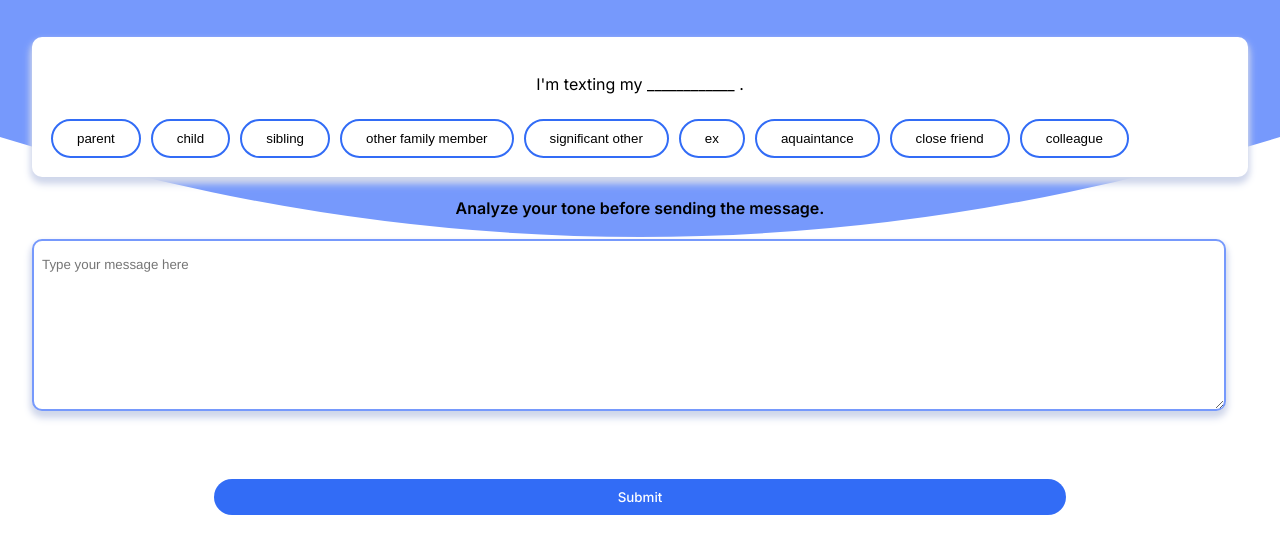
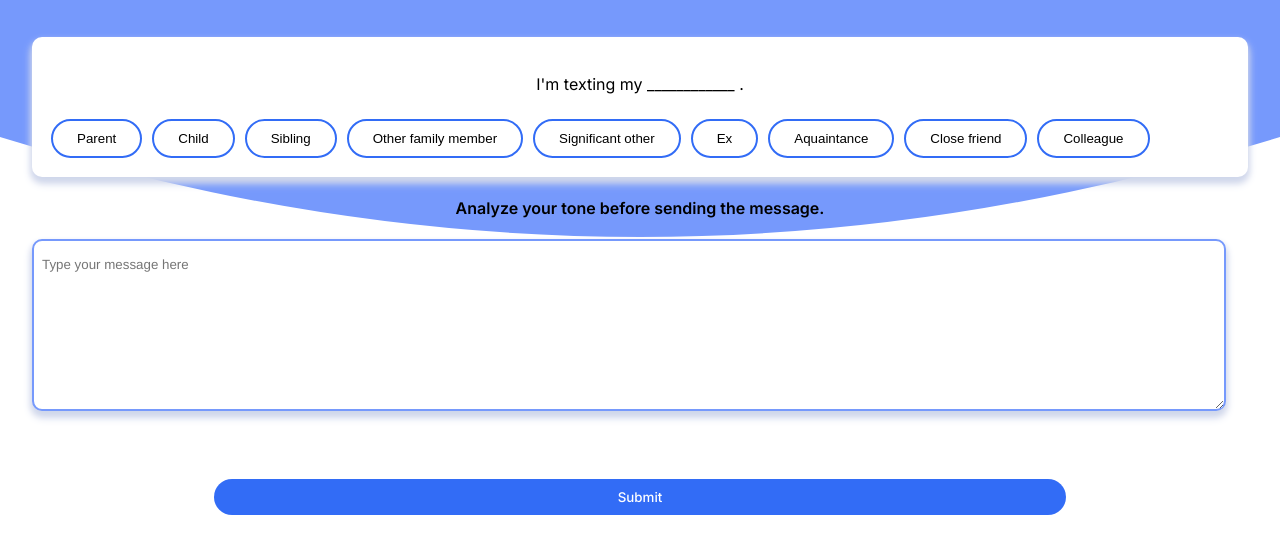
Before and after one commit to hanieka/textone, a plain HTML site: page textone.html in a window 1280 px wide. Shown: the part 63-616 px from the top of the page. Drawn offline with nearby package versions, Linux system fonts and the light colour scheme; a script that the page names is missing.

Commit message:
lowercase

```diff
--- a/input.js
+++ b/input.js
@@ -26,7 +26,8 @@ for (let i = 0; i < btnArray.length; i++){
         document.getElementById(btnArray[i]).style.backgroundColor = "#326CF6";
         document.getElementById(btnArray[i]).style.color = "white";
 
-        selection = document.getElementById(btnArray[i]).innerHTML;
+        selection = document.getElementById(btnArray[i]).innerHTML.toLowerCase();
+
         // console.log(selection);
 
     }
--- a/textone.html
+++ b/textone.html
@@ -28,15 +28,15 @@
       <div class="settings">
         <h4>I'm texting my ____________ .</h4>
         <div class="btn-group">
-          <button id="btn-Parent" >parent</button>
-          <button id="btn-Child">child</button>
-          <button id="btn-Sibling">sibling</button>
-          <button id="btn-Other">other family member</button>
-          <button id="btn-Significant">significant other</button>
-          <button id="btn-Ex">ex</button>
-          <button id="btn-Aquaintence">aquaintance</button>
-          <button id="btn-Close">close friend</button>
-          <button id="btn-Colleague">colleague</button>
+          <button id="btn-Parent" >Parent</button>
+          <button id="btn-Child">Child</button>
+          <button id="btn-Sibling">Sibling</button>
+          <button id="btn-Other">Other family member</button>
+          <button id="btn-Significant">Significant other</button>
+          <button id="btn-Ex">Ex</button>
+          <button id="btn-Aquaintence">Aquaintance</button>
+          <button id="btn-Close">Close friend</button>
+          <button id="btn-Colleague">Colleague</button>
         </div>
       </div>
     <!-- user types in their message here-->
```
